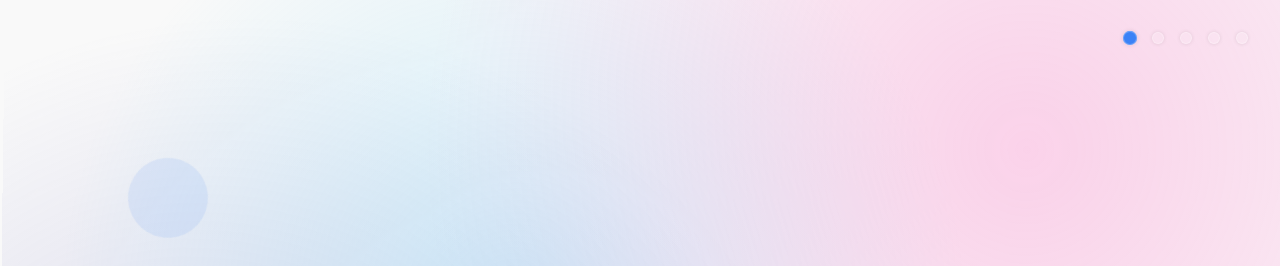
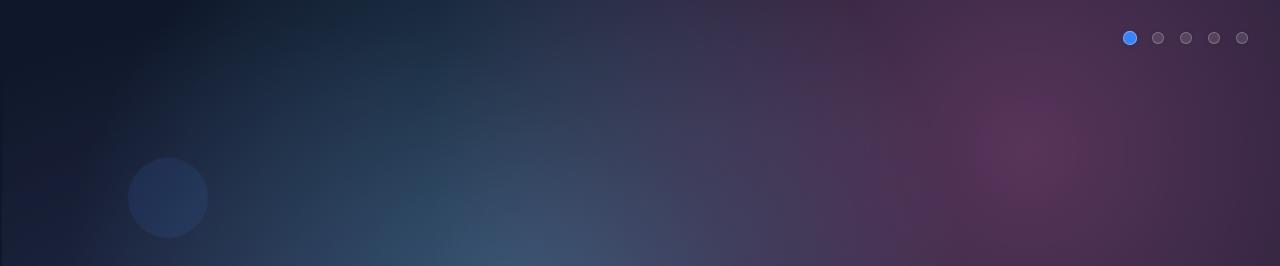
Before and after one commit to gdvtramarao/Portfolio, a plain HTML site: page index.html in a window 1280 px wide. Shown: the top 266 px of the page. Drawn offline with Linux system fonts and the light colour scheme.

Commit message:
feat: set a mode as default theme

```diff
--- a/index.html
+++ b/index.html
@@ -609,7 +609,7 @@
 
   </style>
 </head>
-<body class="light-theme">
+<body>
   <!-- Navigation Dots -->
   <nav>
     <div class="nav-dot active" data-section="header"></div>
```
